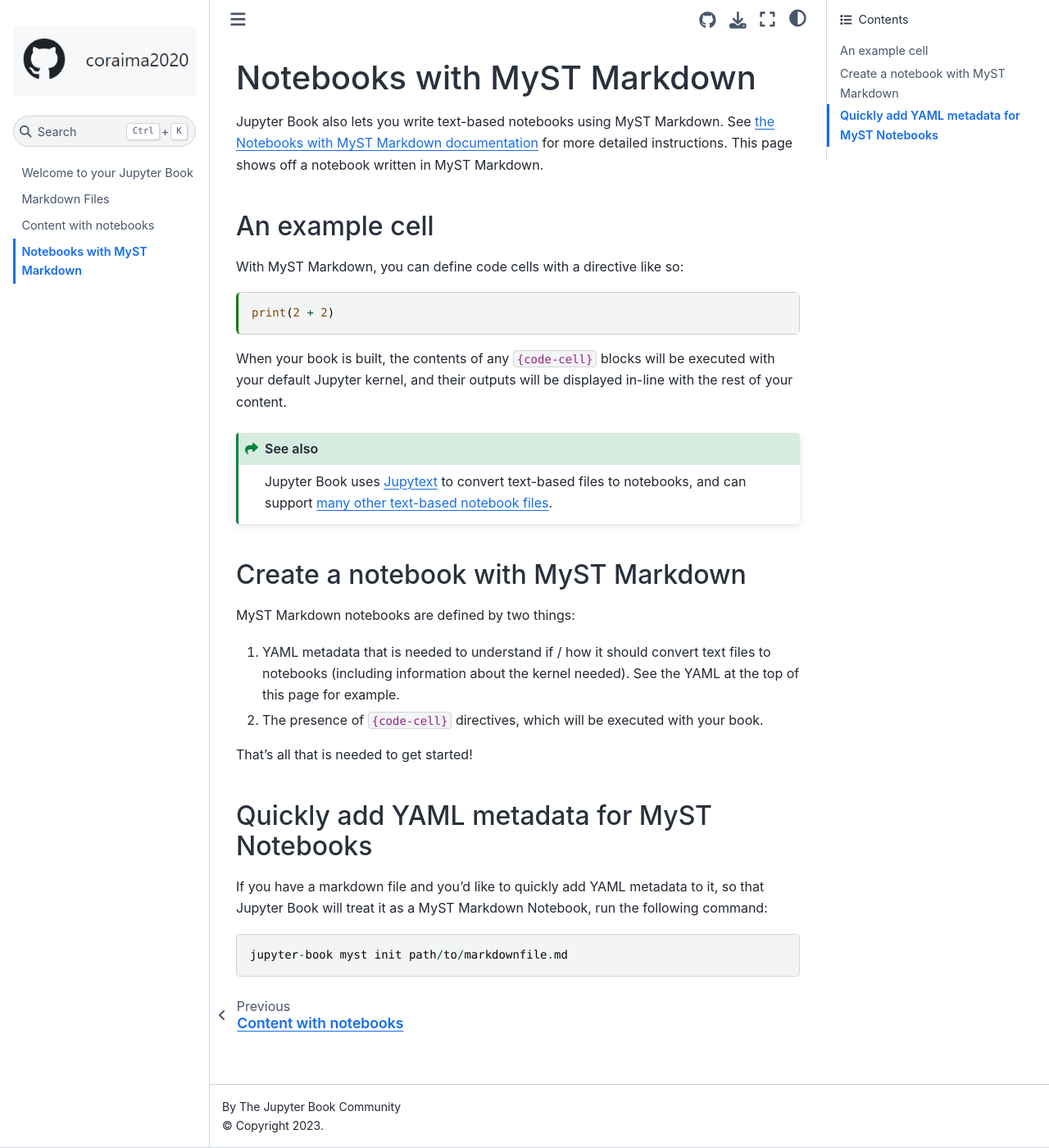
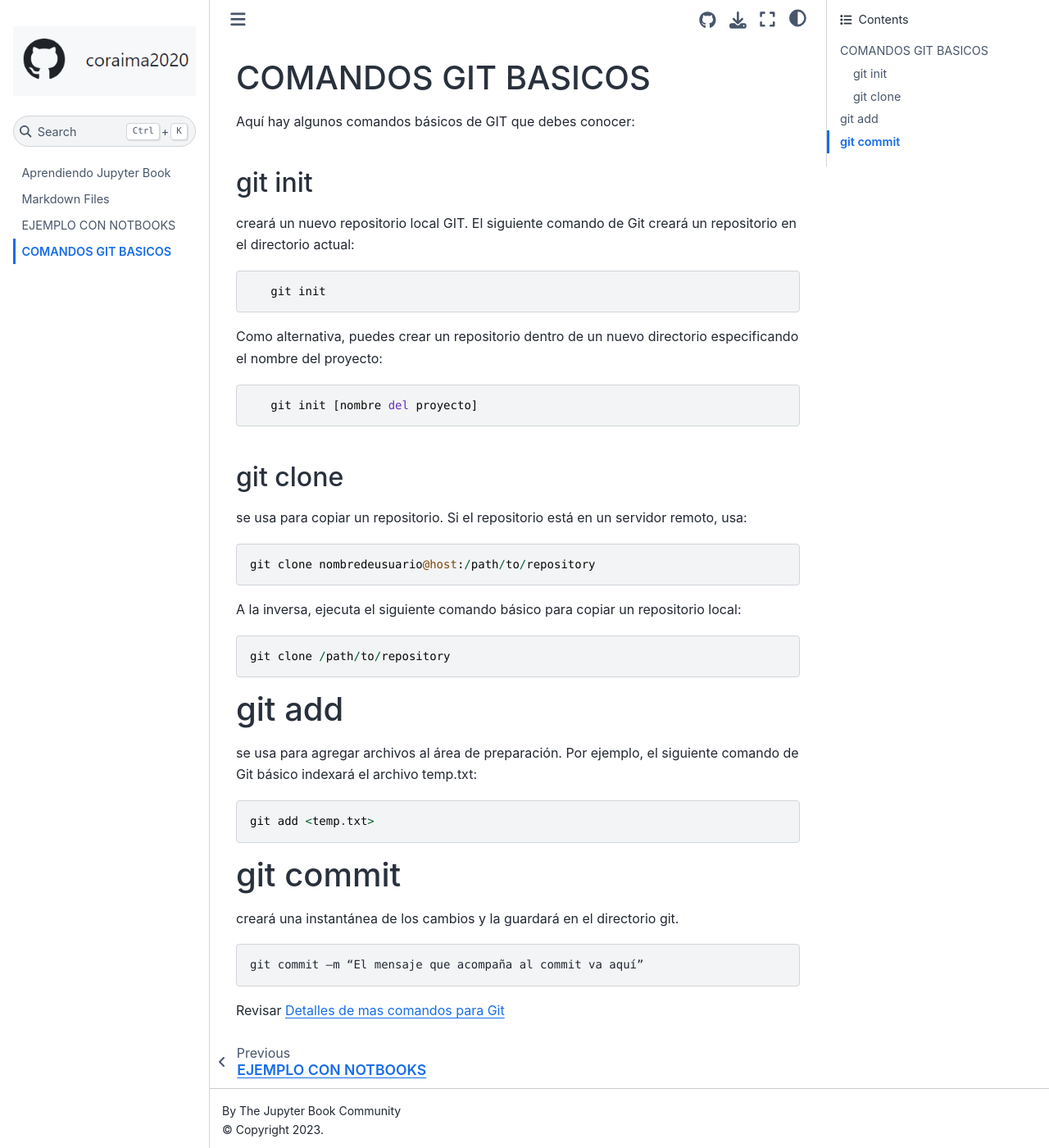
Before and after one commit to coraima2020/miprimerlibro, a Jupyter Book: the page built from markdown-notebooks.md, in a window 1280 px wide and 1400 px high. Shown: the whole window at 82% size. Built offline with Jupyter Book 1.0.4 settings and Sphinx 7.4.7 and the Sphinx Book theme 1.1.4, drawn with Linux system fonts in a browser that asks for light colours.

Commit message:
tercer commit

````diff
--- a/intro.md
+++ b/intro.md
@@ -1,4 +1,4 @@
-# Welcome to your Jupyter Book
+# Aprendiendo Jupyter Book
 
 This is a small sample book to give you a feel for how book content is
 structured.
--- a/markdown-notebooks.md
+++ b/markdown-notebooks.md
@@ -12,42 +12,38 @@
   name: python3
 ---
 
-# Notebooks with MyST Markdown
+# COMANDOS GIT BASICOS
 
-Jupyter Book also lets you write text-based notebooks using MyST Markdown.
-See [the Notebooks with MyST Markdown documentation](https://jupyterbook.org/file-types/myst-notebooks.html) for more detailed instructions.
-This page shows off a notebook written in MyST Markdown.
+Aquí hay algunos comandos básicos de GIT que debes conocer:
 
-## An example cell
-
-With MyST Markdown, you can define code cells with a directive like so:
-
-```{code-cell}
-print(2 + 2)
+## git init
+creará un nuevo repositorio local GIT. El siguiente comando de Git creará un repositorio en el directorio actual:
+```
+   git init
+```
+Como alternativa, puedes crear un repositorio dentro de un nuevo directorio especificando el nombre del proyecto:
+```
+   git init [nombre del proyecto]
 ```
 
-When your book is built, the contents of any `{code-cell}` blocks will be
-executed with your default Jupyter kernel, and their outputs will be displayed
-in-line with the rest of your content.
-
-```{seealso}
-Jupyter Book uses [Jupytext](https://jupytext.readthedocs.io/en/latest/) to convert text-based files to notebooks, and can support [many other text-based notebook files](https://jupyterbook.org/file-types/jupytext.html).
+## git clone
+se usa para copiar un repositorio. Si el repositorio está en un servidor remoto, usa:
+```
+git clone nombredeusuario@host:/path/to/repository
+```
+A la inversa, ejecuta el siguiente comando básico para copiar un repositorio local:
+```
+git clone /path/to/repository
+```
+# git add
+se usa para agregar archivos al área de preparación. Por ejemplo, el siguiente comando de Git básico indexará el archivo temp.txt:
+```
+git add <temp.txt>
+```
+# git commit
+creará una instantánea de los cambios y la guardará en el directorio git.
+```
+git commit –m “El mensaje que acompaña al commit va aquí”
 ```
 
-## Create a notebook with MyST Markdown
-
-MyST Markdown notebooks are defined by two things:
-
-1. YAML metadata that is needed to understand if / how it should convert text files to notebooks (including information about the kernel needed).
-   See the YAML at the top of this page for example.
-2. The presence of `{code-cell}` directives, which will be executed with your book.
-
-That's all that is needed to get started!
-
-## Quickly add YAML metadata for MyST Notebooks
-
-If you have a markdown file and you'd like to quickly add YAML metadata to it, so that Jupyter Book will treat it as a MyST Markdown Notebook, run the following command:
-
-```
-jupyter-book myst init path/to/markdownfile.md
-```
+Revisar [Detalles de mas comandos para Git](https://www.hostinger.es/tutoriales/comandos-de-git)
````
Also changed, not shown: notebooks.ipynb, 1 other file.
